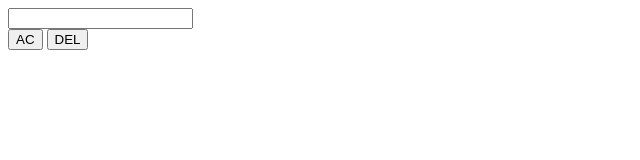
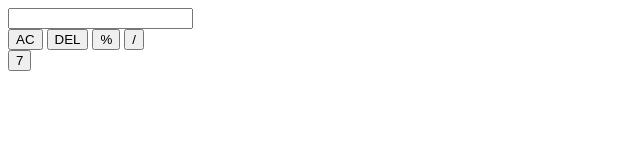
Before and after one commit to sultanarebaka/calculator, a plain HTML site: page index.html in a window 1280 px wide. Shown: the whole page, without its empty margins (0-640 px from the left). Drawn offline with Linux system fonts and the light colour scheme.

Commit message:
Add files via upload

```diff
--- a/index.html
+++ b/index.html
@@ -14,6 +14,11 @@
 <div class="buttons">
   <button class="operator" data-value="AC">AC</button>
     <button class="operator" data-value="DEL">DEL</button>
+    <button class="operator" data-value="%">%</button>
+<button class="operator" data-value="/">/</button>
+<br>
+<button data-value="7">7</button>
+
 
 
 <script src="main.js"></script>
```
